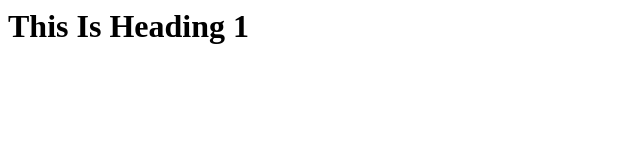
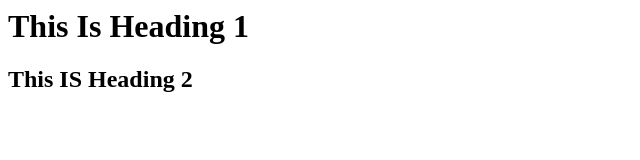
Before and after one commit to pratikshajare16/HttpRemoteRepo, a plain HTML site: page index.html in a window 1280 px wide. Shown: the whole page, without its empty margins (0-640 px from the left). Drawn offline with Linux system fonts and the light colour scheme.

Commit message:
added heading second

```diff
--- a/index.html
+++ b/index.html
@@ -4,6 +4,8 @@
 <body>
 
 <h1>This Is Heading 1 </h1>
+	<h2>This IS Heading 2 </h2>
+
 
 </body>
 
```
